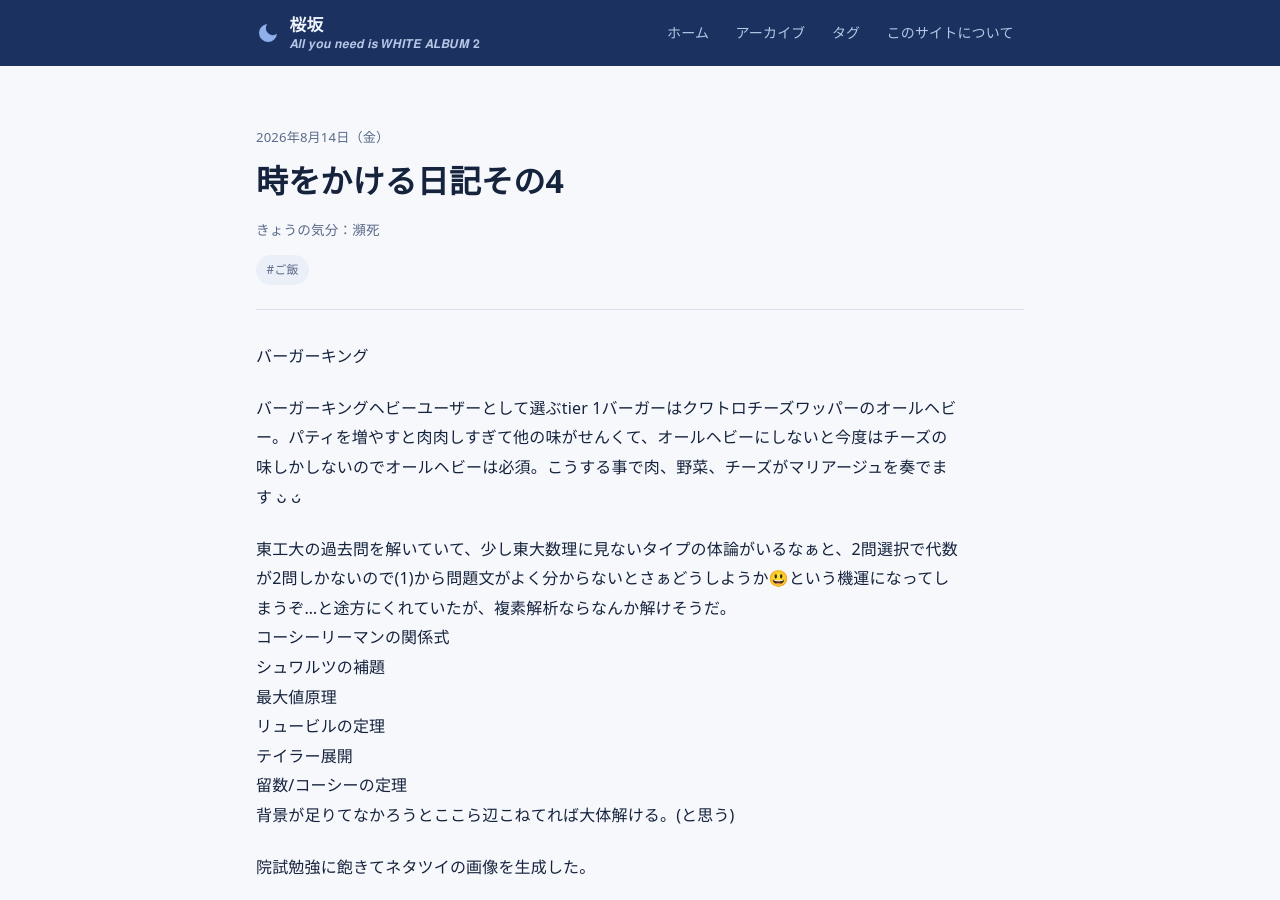
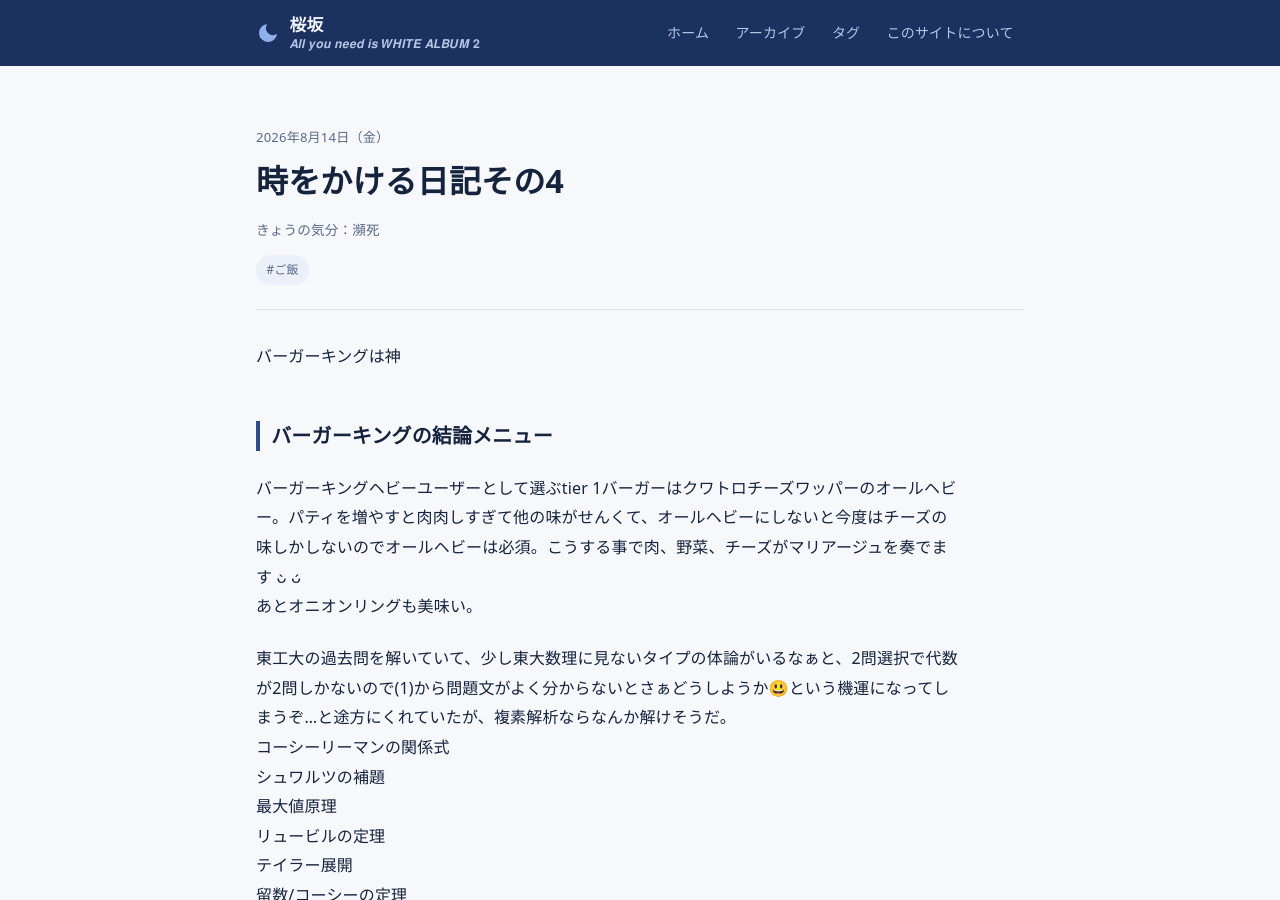
Before and after one commit to sakurazaka-math/sakurazaka-math.github.io, a Jekyll site: the page built from _posts/2026-08-14-day16.md, in a window 1280 px wide and 900 px high. Built offline with Jekyll 4.4.1, drawn with Linux system fonts in a browser that asks for light colours.

Commit message:
Update 2026-08-14-day16.md

```diff
--- a/_posts/2026-08-14-day16.md
+++ b/_posts/2026-08-14-day16.md
@@ -4,10 +4,12 @@
 tags: [ご飯]
 mood: 瀕死
 ---
-バーガーキング
+バーガーキングは神
 <!--more-->
 
+## バーガーキングの結論メニュー
 バーガーキングヘビーユーザーとして選ぶtier 1バーガーはクワトロチーズワッパーのオールヘビー。パティを増やすと肉肉しすぎて他の味がせんくて、オールヘビーにしないと今度はチーズの味しかしないのでオールヘビーは必須。こうする事で肉、野菜、チーズがマリアージュを奏でます ᴗ̀ ᴗ́
+あとオニオンリングも美味い。
 
 東工大の過去問を解いていて、少し東大数理に見ないタイプの体論がいるなぁと、2問選択で代数が2問しかないので(1)から問題文がよく分からないとさぁどうしようか😃という機運になってしまうぞ...と途方にくれていたが、複素解析ならなんか解けそうだ。
 コーシーリーマンの関係式
```
